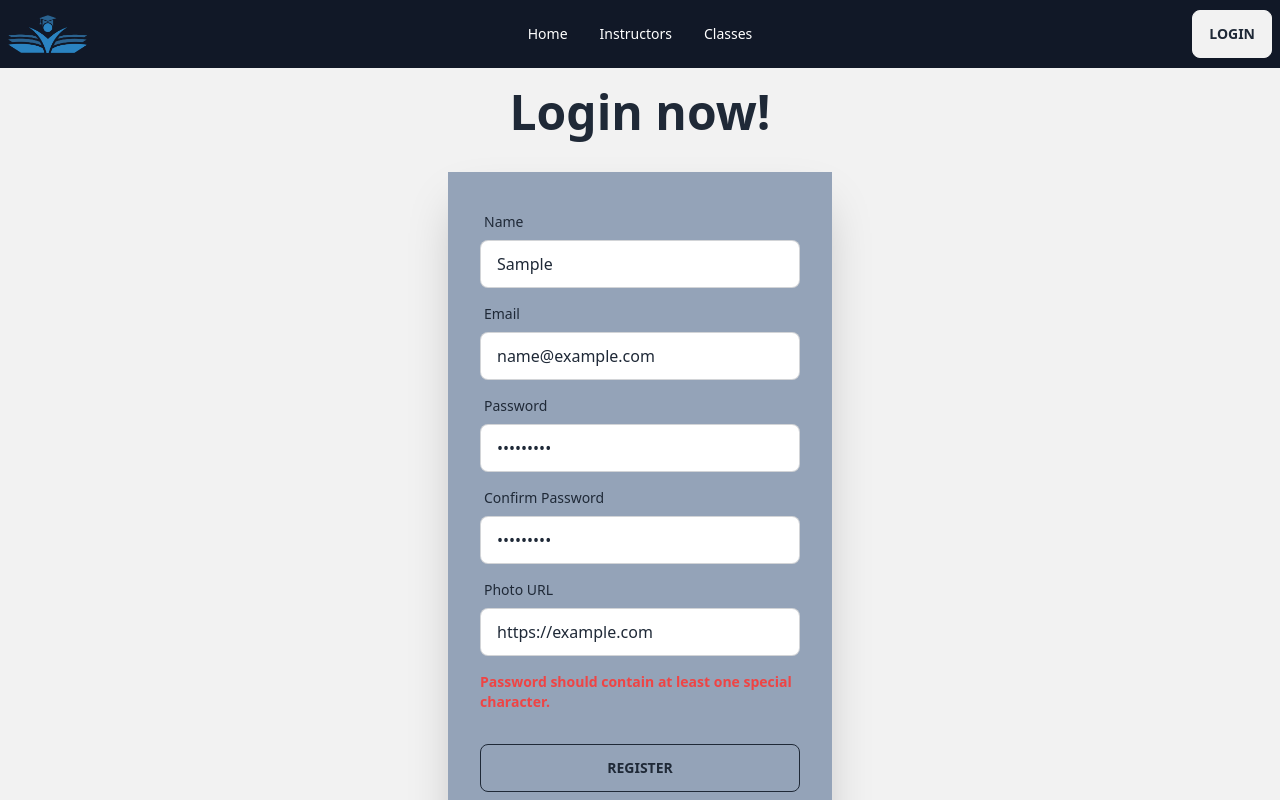
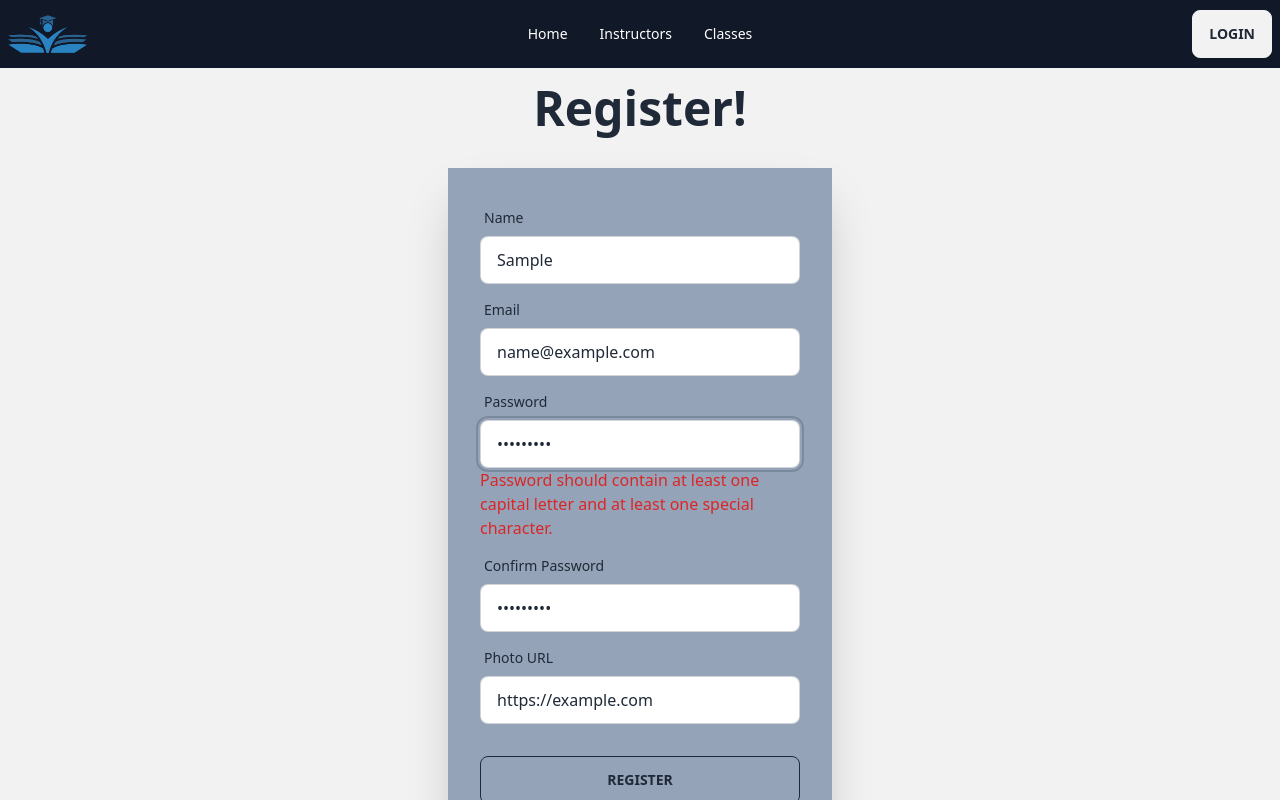
Before and after one commit to Wasey-Rahman/Poly-Fusion-Client, a React (Vite) app: page /Register in a window 1280 px wide. Both pictures are taken after typing "Sample", "name@example.com", "Sample123", "Sample123", "https://example.com" into the empty fields and a click on the input "Register". Shown: the top 800 px of the page. Built offline with nearby package versions, Linux system fonts and the light colour scheme; no server answers.

Commit message:
Updated Register

```diff
--- a/package.json
+++ b/package.json
@@ -16,10 +16,13 @@
     "@fortawesome/react-fontawesome": "^0.2.0",
     "daisyui": "^3.0.4",
     "firebase": "^9.22.1",
+    "helmet": "^7.0.0",
     "localforage": "^1.10.0",
     "match-sorter": "^6.3.1",
     "react": "^18.2.0",
     "react-dom": "^18.2.0",
+    "react-helmet": "^6.1.0",
+    "react-hook-form": "^7.44.3",
     "react-icons": "^4.9.0",
     "react-router-dom": "^6.12.0",
     "sort-by": "^1.2.0"
--- a/src/Pages/LogIn/LogIn.jsx
+++ b/src/Pages/LogIn/LogIn.jsx
@@ -1,43 +1,65 @@
 import React, { useState } from 'react';
 import { useContext } from 'react';
 import { AuthContext } from '../../Providers/AuthProvider';
-import { Link } from 'react-router-dom';
+import { Link, useNavigate } from 'react-router-dom';
 import { RiEyeLine, RiEyeOffLine } from 'react-icons/ri';
+import { useForm } from 'react-hook-form';
+import { Helmet } from 'react-helmet';
 
 
 const LogIn = () => {
+    const { register, handleSubmit,  formState: { errors } } = useForm();
     const [showPassword, setShowPassword] = useState(false);
-    const [error, setError] = useState('');
-    // const{ logIn}=useContext(AuthContext);
+    // const [error, setError] = useState('');
+    const navigate=useNavigate();
+    const{ logIn}=useContext(AuthContext);
+    const onSubmit = data =>{
+        console.log(data);
+        logIn(data.email,data.password)
+    .then(result=>{
+      const user=result.user;
+      console.log(user);
+    });
+    navigate('/');
+}
+
+
+
+
     const togglePasswordVisibility = () => {
         setShowPassword((prevShowPassword) => !prevShowPassword);
       };
 
-    const handleLogin=event=>{
-        event.preventDefault();
-        const form=event.target;
-        const email=form.email.value;
-        const password=form.password.value;
 
 
-        if (!email || !password) {
-            setError('Please fill in all fields.');
-            return;
-          }
+    // const handleLogin=event=>{
+    //     event.preventDefault();
+    //     const form=event.target;
+    //     const email=form.email.value;
+    //     const password=form.password.value;
+
+
+    //     if (!email || !password) {
+    //         setError('Please fill in all fields.');
+    //         return;
+    //       }
 
 
 
 
 
-        console.log(email,password);
+        // console.log(email,password);
         // logIn(email,password)
         // .then(result=>{
         //     const user=result.user;
         //     console.log(user);
         // })
-    }
+
     return (
-
+        <>
+        <Helmet>
+            <title>Poly-Fusion | LogIn</title>
+        </Helmet>
             <div className="hero min-h-screen bg-base-200">
   <div className="hero-content flex-col">
     <div className="text-center lg:text-center">
@@ -45,24 +67,23 @@ const LogIn = () => {
 
     </div>
     <div className="card flex-shrink-0 w-full max-w-sm shadow-2xl bg-base-100">
-      <form onSubmit={handleLogin} className="card-body bg-slate-400 ">
+      <form onSubmit={handleSubmit(onSubmit)} className="card-body bg-slate-400 ">
         <div className="form-control">
           <label className="label">
             <span className="label-text">Email</span>
           </label>
-          <input type="text" name="email" placeholder="email" className="input input-bordered" />
+          <input type="text" {...register("email",{ required: true })} name="email" placeholder="email" className="input input-bordered" />
+          {errors.email && <span className='text-red-600'>Email is required</span>}
         </div>
         <div className="form-control">
           <label className="label">
             <span className="label-text">Password</span>
           </label>
           <div className="relative">
-          <input type={showPassword ? 'text' : 'password'} name="password"placeholder="password" className="input input-bordered" />
+          <input type={showPassword ? 'text' : 'password'}{...register("password",{ required: true})} name="password"placeholder="password" className="input input-bordered" />
 
 
-          {/* <label className="label">
-            <a href="#" className="label-text-alt link link-hover">Forgot password?</a>
-          </label> */}
+
 
 
           <div
@@ -74,7 +95,7 @@ const LogIn = () => {
               </div>
             </div>
 
-            {error && <div className="text-red-500 text-sm font-semibold mt-2">{error}</div>}
+            {errors.password?.type ==='required' &&<p className='text-red-600'>Password is required</p>}
         <div className="form-control mt-6">
 
           <input className="btn btn-neutral mb-5" type ="submit" value="LogIn"/>
@@ -88,7 +109,7 @@ const LogIn = () => {
     </div>
   </div>
 </div>
-
+</>
     );
 };
 
--- a/src/Pages/Register/Register.jsx
+++ b/src/Pages/Register/Register.jsx
@@ -1,87 +1,141 @@
 import React, { useState } from 'react';
+import { useForm } from 'react-hook-form';
 import { Link } from 'react-router-dom';
-
-const Register = () => {
-    const [error, setError] = useState('');
-    const handleRegister=event=>{
-        event.preventDefault();
-        const form=event.target;
-        const name=form.name.value;
-        const email=form.email.value;
-        const password=form.password.value;
-        const confirm_password=form.confirm_password.value;
-        const photo_url=form.photo_url.value;
+import { Helmet } from 'react-helmet';
+import { useContext } from 'react';
+import { AuthContext } from '../../Providers/AuthProvider';
+import { getAuth, updateProfile } from 'firebase/auth';
 
 
 
-        if (!name||!email || !password ||!confirm_password||!photo_url) {
-
-            setError('Please fill in all fields.');
-            return;
-          }
-
-          if (password.length < 6) {
-            setError('Password should be at least 6 characters long.');
-            return;
-          }
-
-          if (!/[A-Z]/.test(password)) {
-            setError('Password should contain at least one capital letter.');
-            return;
-          }
-
-          if (!/[!@#$%^&*()_+\-=[\]{};':"\\|,.<>/?]+/.test(password)) {
-            setError('Password should contain at least one special character.');
-            return;
-          }
+const Register = () => {
+    const { register, handleSubmit,  formState: { errors } } = useForm();
+    const {createUser}=useContext(AuthContext);
+    const onSubmit = data =>{
+        console.log(data);
+        createUser(data.email,data.password,data.photo_url)
+        .then(() => {
+            if (data.name && data.photo_url) {
+              const auth = getAuth();
+              updateProfile(auth.currentUser, {
+                displayName: data.name,
+                photoURL: data.photo_url,
+              })
+                .then(() => {
+                  console.log('Profile updated!');
+                  // ... Perform additional actions after updating the profile
+                })
+                .catch((error) => {
+                  console.log('An error occurred while updating the profile:', error);
+                  // ... Handle the error
+                });
+            }
+          })
 
 
 
-        console.log(name,email,password,confirm_password,photo_url);
 
-        }
+        .then(result=>{
+            const loggedUser=result.user;
+            console.log(loggedUser);
+
+        })
+        .catch((error) => {
+            console.log('An error occurred while creating the user:', error);
+            // ... Handle the error
+          });
+    }
+
+    const [error, setError] = useState('');
+    // const handleRegister=event=>{
+    //     event.preventDefault();
+    //     const form=event.target;
+    //     const name=form.name.value;
+    //     const email=form.email.value;
+    //     const password=form.password.value;
+    //     const confirm_password=form.confirm_password.value;
+    //     const photo_url=form.photo_url.value;
+
+
+
+        // if (!name||!email || !password ||!confirm_password||!photo_url) {
+
+        //     setError('Please fill in all fields.');
+        //     return;
+        //   }
+
+        //   if (password.length < 6) {
+        //     setError('Password should be at least 6 characters long.');
+        //     return;
+        //   }
+
+        //   if (!/[A-Z]/.test(password)) {
+        //     setError('Password should contain at least one capital letter.');
+        //     return;
+        //   }
+
+        //   if (!/[!@#$%^&*()_+\-=[\]{};':"\\|,.<>/?]+/.test(password)) {
+        //     setError('Password should contain at least one special character.');
+        //     return;
+        //   }
+
+
+
+        // console.log(name,email,password,confirm_password,photo_url);
+
+
 
 
     return (
+        <>
+       <Helmet>
+        <title>Poly-Fusion | Register</title>
+       </Helmet>
         <div className="hero min-h-screen bg-base-200">
   <div className="hero-content flex-col ">
     <div className="text-center lg:text-center">
-      <h1 className="text-5xl font-bold mb-5">Login now!</h1>
+      <h1 className="text-5xl font-bold mb-5">Register!</h1>
 
     </div>
     <div className="card flex-shrink-0 w-full max-w-sm shadow-2xl bg-base-100">
-      <form onSubmit={handleRegister}className="card-body bg-slate-400">
+      <form onSubmit={handleSubmit(onSubmit)}className="card-body bg-slate-400">
       <div className="form-control">
           <label className="label">
             <span className="label-text">Name</span>
           </label>
-          <input type="text" placeholder="name" name="name"className="input input-bordered" />
+          <input type="text" placeholder="name" {...register("name", { required: true })}name="name"className="input input-bordered" />
+          {errors.name && <span className='text-red-600'>Name is required</span>}
         </div>
         <div className="form-control">
           <label className="label">
             <span className="label-text">Email</span>
           </label>
-          <input type="text" placeholder="email" name="email"className="input input-bordered" />
+          <input type="text" placeholder="email" {...register("email",{ required: true })}name="email"className="input input-bordered" />
+          {errors.email && <span className='text-red-600'>Email is required</span>}
         </div>
         <div className="form-control">
           <label className="label">
             <span className="label-text">Password</span>
           </label>
-          <input type="password" placeholder="password" name="password"className="input input-bordered" />
-
+          <input type="password" placeholder="password" {...register("password",{ required: true,minLength:6,pattern:(/[A-Z][!@#$%^&*()_+\-=[\]{};':"\\|,.<>/?]+/)})}name="password"className="input input-bordered" />
+          {errors.password?.type ==='required' &&<p className='text-red-600'>Password is required</p>}
+          {errors.password?.type ==='minLength' &&<p className='text-red-600'>Password should be at least 6 characters long.</p>}
+          {errors.password?.type ==='pattern' &&<p className='text-red-600'>Password should contain at least one capital letter and at least one special character.</p>}
         </div>
         <div className="form-control">
           <label className="label">
             <span className="label-text">Confirm Password</span>
           </label>
-          <input type="password" placeholder="confirm_password" name="confirm_password"className="input input-bordered" />
+          <input type="password" placeholder="confirm_password" {...register("confirm_password",{ required: true})}name="confirm_password"className="input input-bordered" />
+          {errors.confirm_password?.type ==='required' &&<p className='text-red-600'>Confirm Password is required</p>}
 
         </div>
         <div className="form-control">
           <label className="label">
             <span className="label-text">Photo URL</span>
           </label>
-          <input type="url" placeholder="photo_url" name="photo_url"className="input input-bordered" />
+          <input type="url" placeholder="photo_url"  {...register("photo_url",{ required: true})}name="photo_url"className="input input-bordered" />
+          {errors.photo_url?.type ==='required' &&<p className='text-red-600'>Photo URL is required</p>}
         </div>
         {error && <div className="text-red-500 text-sm font-semibold mt-2">{error}</div>}
         <div className="form-control mt-6">
@@ -92,6 +146,7 @@ const Register = () => {
     </div>
   </div>
 </div>
+</>
     );
 };
 
--- a/src/Providers/AuthProvider.jsx
+++ b/src/Providers/AuthProvider.jsx
@@ -48,7 +48,7 @@ const authInfo={
 }
 
     return (
-        <AuthContext.Provider>
+        <AuthContext.Provider value={authInfo}>
             {children}
         </AuthContext.Provider>
     );
--- a/src/firebase/firebase.config.js
+++ b/src/firebase/firebase.config.js
@@ -5,9 +5,9 @@ import { initializeApp } from "firebase/app";
 
 // Your web app's Firebase configuration
 const firebaseConfig = {
-  apiKey:import.meta.env.VITE_apiKey,
+  apiKey: import.meta.env.VITE_apiKey,
   authDomain: import.meta.env.VITE_authDomain,
-  projectId: import.meta.env.VITE_projectId,
+  projectId:import.meta.env.VITE_projectId,
   storageBucket: import.meta.env.VITE_storageBucket,
   messagingSenderId: import.meta.env.VITE_messagingSenderId,
   appId: import.meta.env.VITE_appId
```
Also changed, not shown: 1 other file (tests, documents, lock files or other folders).
